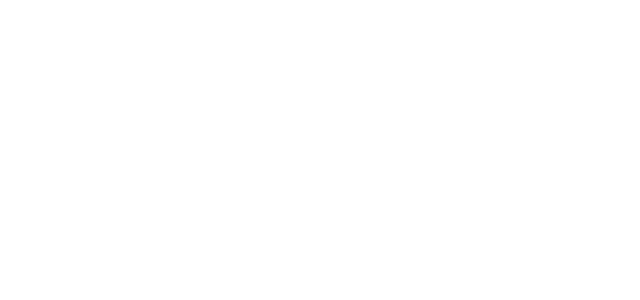
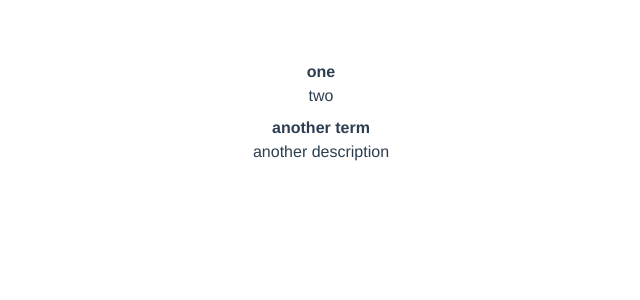
Before and after one commit to AleksandrBelokrys/vue-course, a Vue app in the folder vue-course/: page / in a window 1280 px wide. Shown: the top 300 px of the page, without its empty margins (319-959 px from the left). Built offline with nearby package versions, Linux system fonts and the light colour scheme; the HTML template or start-up script is replaced by a standard one.

Commit message:
added 'DefinitionsList' component

```diff
--- a/vue-course/src/App.vue
+++ b/vue-course/src/App.vue
@@ -1,9 +1,26 @@
 <template>
   <div id="app">
+    <DefinitionsList :data="definitions" />
   </div>
 </template>
 
 <script>
+import DefinitionsList from './components/DefinitionsList.vue';
+
+export default {
+  name: 'App',
+  components: {
+    DefinitionsList,
+  },
+  data() {
+    return {
+      definitions: [
+        { dt: 'one', dd: 'two', id: 1 },
+        { dt: 'another term', dd: 'another description', id: 2 },
+      ],
+    };
+  },
+};
 </script>
 
 <style>
--- /dev/null
+++ b/vue-course/src/components/DefinitionsList.vue
@@ -0,0 +1,23 @@
+<script>
+export default {
+  name: "DefinitionsList",
+  props: {
+    data: {
+      type: Array,
+      required: true,
+    },
+  },
+};
+</script>
+
+<template>
+  <dl>
+    <div v-for="item in data" :key="item.id">
+      <dt>{{ item.dt }}</dt>
+      <dd>{{ item.dd }}</dd>
+    </div>
+  </dl>
+</template>
+<style scoped>
+
+</style>
```
